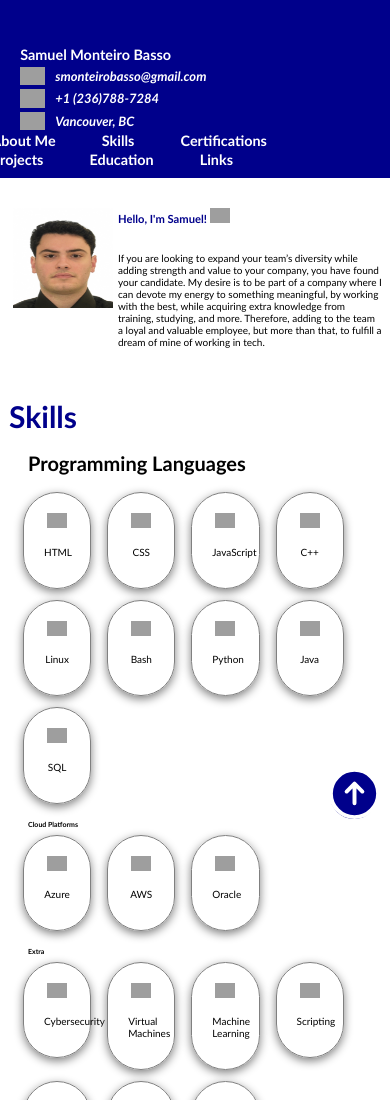
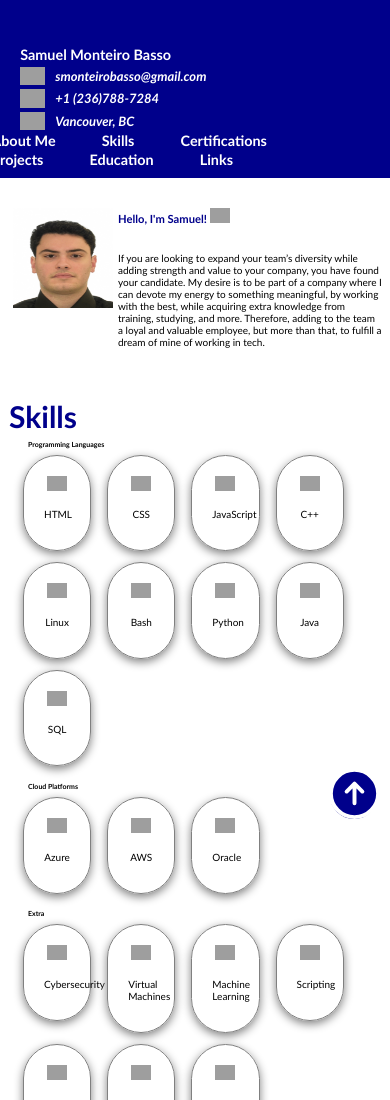
Before and after one commit to SamBasso/Resume-website, a plain HTML site: page index.html in a window 390 px wide. Shown: the top 1100 px of the page. Drawn offline with Linux system fonts and the light colour scheme; grey boxes are pictures that could not be loaded.

Commit message:
Update style.css

```diff
--- a/style.css
+++ b/style.css
@@ -531,7 +531,7 @@ button:hover {
   }
 
   .programming_languages h1{
-    font-size: 20px;
+    font-size: 7px;
     margin-left: 20px;
   }
 
```
